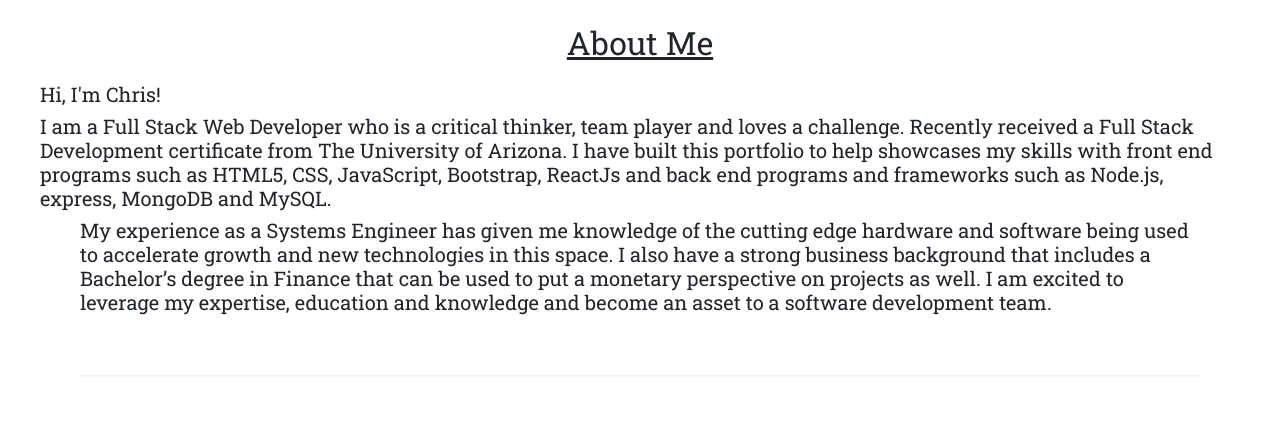
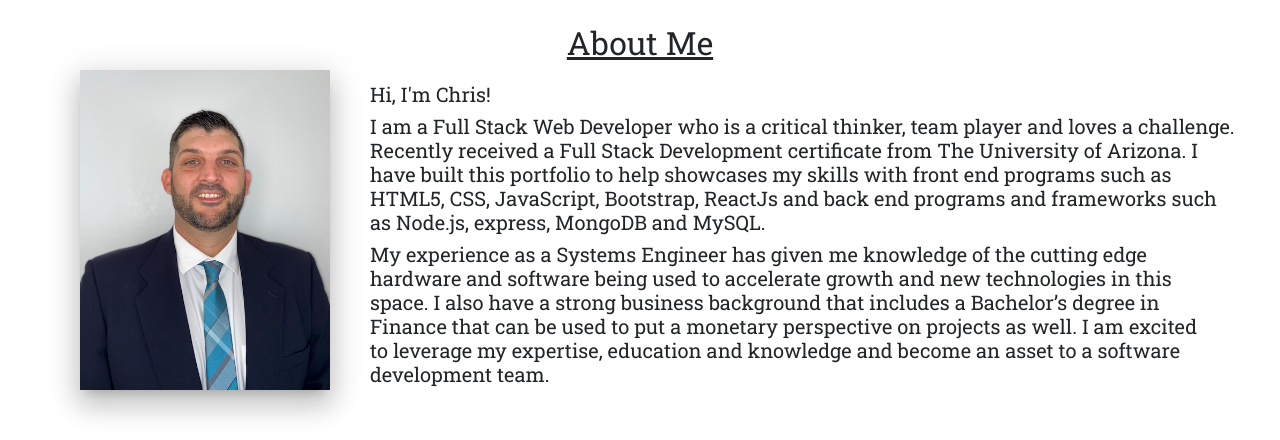
Before and after one commit to Bearpaw11/Portfolio_Chris_Behrens, a React (Create React App) app: page / in a window 1280 px wide. Shown: the part 597-1037 px from the top of the page. Built offline with nearby package versions, Linux system fonts and the light colour scheme.

Commit message:
added Chris image back

```diff
--- a/src/pages/Home.js
+++ b/src/pages/Home.js
@@ -1,6 +1,6 @@
 import React from 'react'
 import MenuImg from '../images/background1.png'
-// import Chris from '../images/Chris.png'
+import Chris from '../images/Chris1.png'
 import Row from 'react-bootstrap/Row'
 import Col from 'react-bootstrap/Col'
 import HTML from '../images/html.png'
@@ -22,7 +22,7 @@ return(
 <div>
     <img className="background" src={MenuImg}></img>
     <h2 className = 'title'> About Me</h2>
-    {/* <img className="chris" src={Chris}></img> */}
+    <img className="chris" src={Chris}></img>
     <h5 className="intro"> Hi, I'm Chris!</h5>
     <h5>I am a Full Stack Web Developer who is a critical thinker, team player and loves a challenge. Recently received a Full Stack Development certificate from The University of Arizona. I have built this portfolio to help showcases my skills with front end programs such as HTML5, CSS, JavaScript, Bootstrap, ReactJs and back end programs and frameworks such as Node.js, express, MongoDB and MySQL.</h5>
     <h5 className ="about">My experience as a Systems Engineer has given me knowledge of the cutting edge hardware and software being used to accelerate growth and new technologies in this space. I also have a strong business background that includes a Bachelor’s degree in Finance that can be used to put a monetary perspective on projects as well. I am excited to leverage my expertise, education and knowledge and become an asset to a software development team.</h5>
```
Also changed, not shown: src/images/Chris1.png (renamed from src/images/chris.png).
